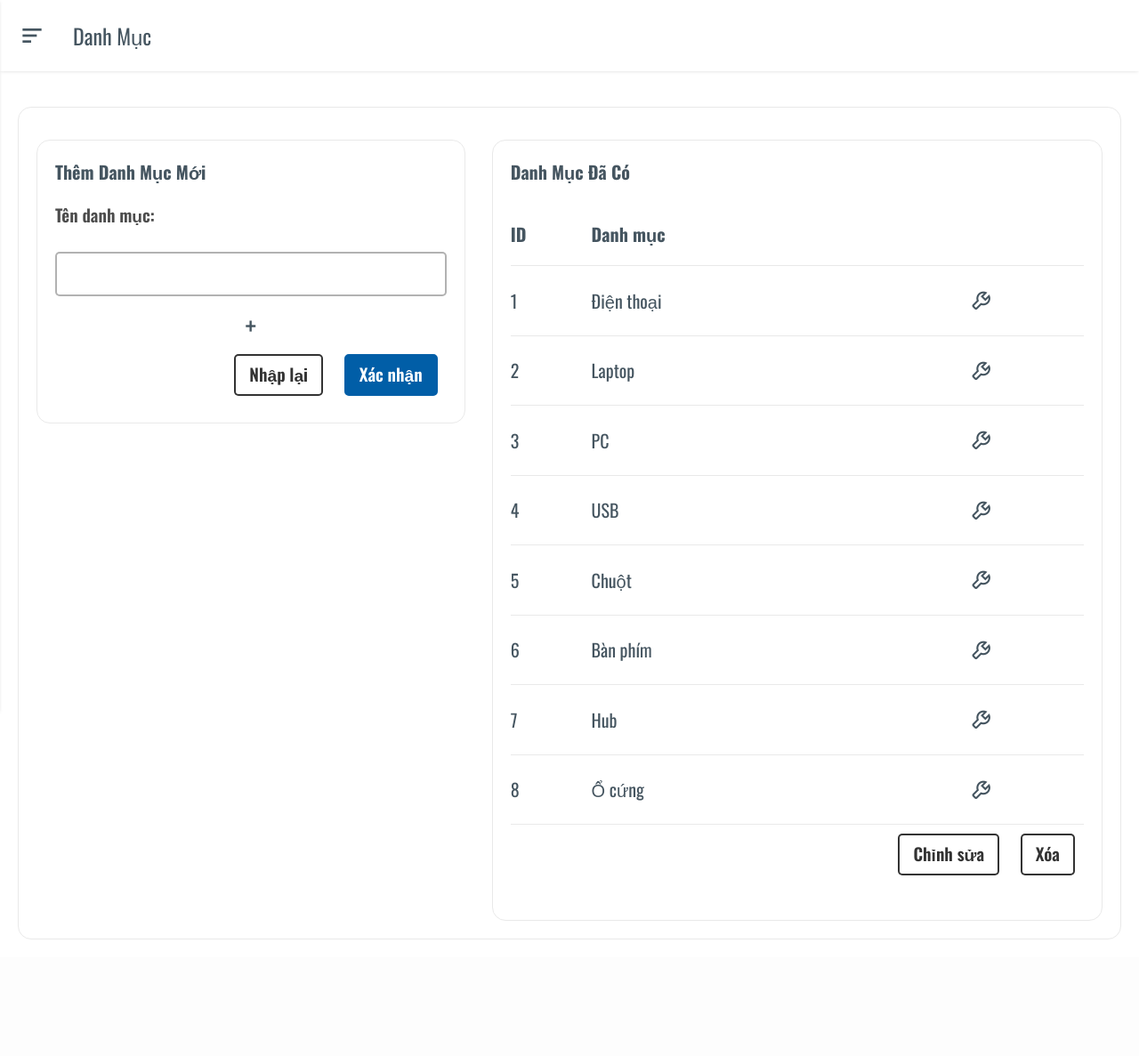
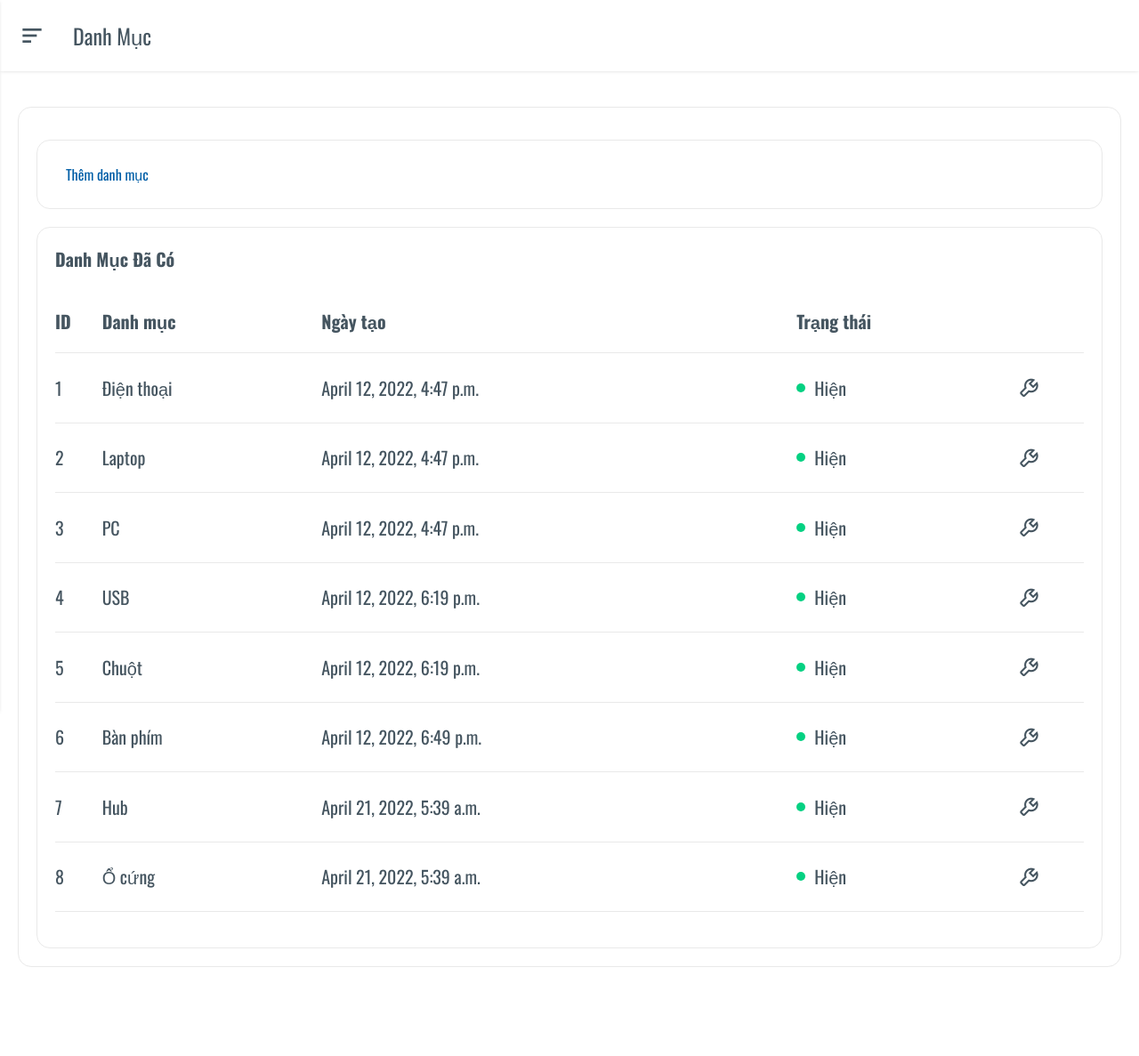
Before and after one commit to blasetn/Thesis, a Django app: page /admin/category/ in a window 1280 px wide. Shown: the whole page at 89% size. Before the commit the page ends 1056 px from the top, so only its background shows below. Run offline with Django 4.2, Linux system fonts and the light colour scheme; data comes from the database, SQL or seed files in the repository; both versions use the stored data as it was after the commit; some libraries are stand-ins or nearby versions.

Commit message:
Update Function Category

```diff
--- a/main/urls.py
+++ b/main/urls.py
@@ -22,6 +22,6 @@ urlpatterns = [
     # Admin
     path('admin/', views.admin, name='admin'),
     path('admin/category/', views.category, name='category'),
-    path('admin/category/<int:id>', views.category, name='category'),
+    path('admin/get_category', views.get_category, name='get_category'),
 ] + static(settings.STATIC_URL, document_root=settings.STATIC_ROOT) \
     + static(settings.MEDIA_URL, document_root=settings.MEDIA_ROOT)
--- a/templates/admin/base.html
+++ b/templates/admin/base.html
@@ -103,6 +103,7 @@
 
 <!-- APP JS -->
 <script src="{% static 'js/admin.js' %}"></script>
+<script src="{% static 'lib/bootstrap.js' %}"></script>
 </body>
 
 </html>
--- a/templates/admin/category.html
+++ b/templates/admin/category.html
@@ -12,54 +12,25 @@
         <div class="box" style="margin-top: 20px;">
             <p>
                 {% if messages %}
-                    {% for message in messages %}
-                            {{ message }}
-                    {% endfor %}
+                {% for message in messages %}
+                {{ message }}
+                {% endfor %}
                 {% endif %}
             </p>
             <div class="row">
-                <div class="col-5">
+                <div class="col-12">
                     <div class="row">
                         <div class="col-12" style="margin-bottom: 20px;">
                             <div class="box">
-                                <div class="box-header" style="margin-bottom: 20px">Thêm danh mục mới</div>
-                                <form id="add_category_form" action="{% url 'category' %}" method="POST">
-                                    {% csrf_token %}
-                                    <div class="div_input_text" id="div_input_category">
-                                        <p id="testinput">
-                                            Tên danh mục:
-                                        </p>
-                                        <div class="div-option-add">
-                                            {% if id %}
-                                                <input type="text" name="name_category" class="input_text">
-                                            {% else %}
-                                                <input type="text" name="name_category[]" class="input_text">
-                                            {% endif %}
-                                        </div>
-                                    </div>
-                                    {% if not id %}
-                                        <div style="width: 100%; text-align: center;">
-                                            <a type="button" style="font-size: 30px;" onclick="add_input('div_input_category','name_category[]')">+</a>
-                                        </div>
-                                    {% endif %}
-                                    <div class="row">
-                                        <div class="col-sm-12">
-                                            <div style="float: right;" class="button-action">
-                                                <button type="reset">Nhập lại</button>
-                                                {% if id %}
-                                                    <button type="submit" name="submit_add_category" id="btn_ok">Cập nhật</button>
-                                                {% else %}
-                                                    <button type="submit" name="submit_update_category" id="btn_ok">Xác nhận</button>
-                                                {% endif %}
-                                            </div>
-                                        </div>
-                                    </div>
-                                </form>
+                                <button type="button" class="btn btn-primary" data-toggle="modal"
+                                    data-target="#ModalAddCategory">
+                                    Thêm danh mục
+                                </button>
                             </div>
                         </div>
                     </div>
                 </div>
-                <div class="col-7">
+                <div class="col-12">
                     <div class="box">
                         <div class="box-header">Danh mục đã có</div>
                         <div class="box-body overflow-scroll">
@@ -68,6 +39,8 @@
                                     <tr>
                                         <th>ID</th>
                                         <th>Danh mục</th>
+                                        <th>Ngày tạo</th>
+                                        <th>Trạng thái</th>
                                         <th></th>
                                     </tr>
                                 </thead>
@@ -81,17 +54,24 @@
                                             {{ item.category_name }}
                                         </td>
                                         <td>
-                                            <a href="{% url 'category' item.category_id %}" style="font-size: 25px">
+                                            {{ item.category_date_created }}
+                                        </td>
+                                        <td>
+                                            <div class="payment-status payment-paid">
+                                                <div class="dot"></div>
+                                                <span>Hiện</span>
+                                            </div>
+                                        </td>
+                                        <td>
+                                            <a class="category_update" id="{{ item.category_id }}"
+                                                style="font-size: 25px" data-toggle="modal"
+                                                data-target="#ModalUpdateCategory">
                                                 <i class='bx bx-wrench'></i></a>
                                         </td>
                                     </tr>
                                     {% endfor %}
                                 </tbody>
                             </table>
-                            <div style="float: right;" class="button-action">
-                                <button type="button">Chỉnh sửa</button>
-                                <button type="button">Xóa</button>
-                            </div>
                         </div>
                     </div>
                 </div>
@@ -99,4 +79,88 @@
         </div>
     </div>
 </div>
+
+
+<aside class="main-content add_tindang">
+    <form id="add_category_form" action="{% url 'category' %}" method="POST">
+        {% csrf_token %}
+        <div class="modal fade" id="ModalAddCategory" tabindex="-1" aria-labelledby="exampleModalLabel"
+            aria-hidden="true">
+            <div class="modal-dialog modal-dialog-centered modal-dialog-scrollable">
+                <div class="modal-content">
+                    <div class="modal-header">
+                        <h5 class="modal-title" id="exampleModalLabel">Thêm danh mục</h5>
+                        <button type="button" class="close" data-dismiss="modal" aria-label="Close">
+                            <span aria-hidden="true">&times;</span>
+                        </button>
+                    </div>
+                    <div class="modal-body">
+                        <div class="div_input_text" id="div_input_category">
+                            <p id="testinput">
+                                Tên danh mục:
+                            </p>
+                            <div class="div-option-add">
+                                <input type="hidden" name="category_id" value="">
+                                <input type="text" name="name_category[]" class="input_text">
+                            </div>
+                        </div>
+                        <div style="width: 100%; text-align: center;">
+                            <a type="button" style="font-size: 30px;"
+                                onclick="add_input('div_input_category','name_category[]')">+</a>
+                        </div>
+                    </div>
+                    <div class="modal-footer">
+                        <div style="float: right;" class="button-action">
+                            <button type="reset">Nhập lại</button>
+                            <button type="submit" name="submit_add_category" id="btn_ok">Xác
+                                nhận</button>
+                        </div>
+                    </div>
+                </div>
+            </div>
+        </div>
+    </form>
+</aside>
+
+
+<aside class="main-content add_tindang">
+    <form id="update_category_form" action="{% url 'category' %}" method="POST">
+        {% csrf_token %}
+        <div class="modal fade" id="ModalUpdateCategory" tabindex="-1" aria-labelledby="exampleModalLabel"
+            aria-hidden="true">
+            <div class="modal-dialog modal-dialog-centered modal-dialog-scrollable">
+                <div class="modal-content">
+                    <div class="modal-header">
+                        <h5 class="modal-title" id="exampleModalLabel">Sửa danh mục</h5>
+                        <button type="button" class="close" data-dismiss="modal" aria-label="Close">
+                            <span aria-hidden="true">&times;</span>
+                        </button>
+                    </div>
+                    <div class="modal-body">
+                        <div class="div_input_text" id="div_input_category">
+                            <p>
+                                Tên danh mục:
+                            </p>
+                            <div class="div-option-add">
+                                <input type="hidden" name="category_update_id" id="category_update_id">
+                                <input type="text" name="name_category" id="category_update_input_name" class="input_text">
+                            </div>
+                        </div>
+                    </div>
+                    <div class="modal-footer">
+                        <div style="float: right;" class="button-action">
+                            <button type="reset">Nhập lại</button>
+                            <button type="submit" name="submit_update_category" id="btn_ok">Xác
+                                nhận</button>
+                        </div>
+                    </div>
+                </div>
+            </div>
+        </div>
+    </form>
+</aside>
+
+<script>
+
+</script>
 {% endblock %}
--- a/web/views.py
+++ b/web/views.py
@@ -1,5 +1,9 @@
 from django.contrib import messages
+from django.http import JsonResponse
 from django.shortcuts import render
+from django.core import serializers
+from regex import F
+from tomlkit import array
 
 from web.models import *
 
@@ -65,12 +69,25 @@ def admin(request):
     return render(request, 'admin/index.html')
 
 
-def category(request, id=None):
+def category(request):
     all_category = Category.objects.all()
-    if 'submit_category' in request.POST:
+    if 'submit_add_category' in request.POST:
         list_name_category = request.POST.getlist("name_category[]")
         for item in list_name_category:
             if item:
                 Category(category_name=item).save()
         messages.success(request, "Thêm danh mục thành công!")
-    return render(request, 'admin/category.html', {'all_category': all_category, 'id': id})
+    if 'submit_update_category' in request.POST:
+        category_id = request.POST["category_update_id"]
+        category_name = request.POST["name_category"]
+        category_obj = Category.objects.get(pk=category_id)
+        category_obj.category_name = category_name
+        category_obj.save()
+        messages.success(request, "Cập nhật danh mục thành công!")
+    return render(request, 'admin/category.html', {'all_category': all_category})
+
+
+def get_category(request):
+    category_id = request.POST["category_id"]
+    category_detail = list(Category.objects.values().filter(pk=category_id))
+    return JsonResponse(category_detail, safe=False)
```
Also changed, not shown: static/js/admin.js (+34 -19 lines), db.sqlite3.
